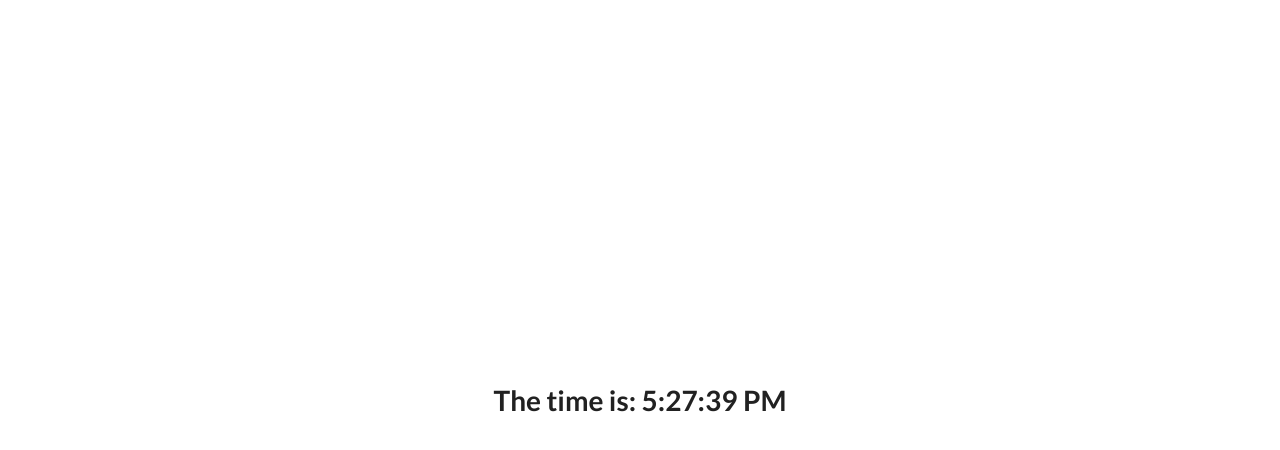
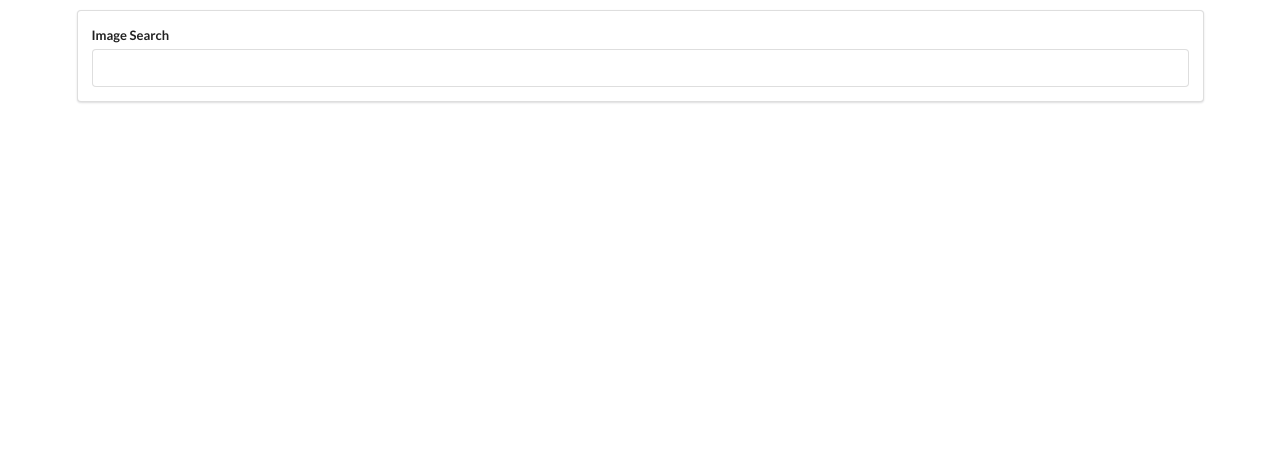
Before and after one commit to thanatP-Bz/react.js, a React (Create React App) app: page / in a window 1280 px wide. Shown: the top 450 px of the page. Built offline with nearby package versions, Linux system fonts and the light colour scheme.

Commit message:
childToParentFunction

```diff
--- /dev/null
+++ b/ReactLearning/setTime/index.css
@@ -0,0 +1,11 @@
+* {
+  box-sizing: border-box;
+}
+
+html {
+  font-family: sans-serif;
+}
+
+body {
+  margin: 0;
+}
--- a/src/App.js
+++ b/src/App.js
@@ -1,12 +1,19 @@
-import React from "react";
-import SetTime from "./SetTime";
+import SearchBar from "./Components/SearchBar";
+import React, { Component } from "react";
 
-const App = () => {
-  return (
-    <div>
-      <SetTime />
-    </div>
-  );
-};
+export class App extends Component {
+  onSearchSubmit = (term) => {
+    console.log(term);
+  };
+  render() {
+    return (
+      <div>
+        <div className="ui container" style={{ marginTop: "10px" }}>
+          <SearchBar onSubmit={this.onSearchSubmit} />
+        </div>
+      </div>
+    );
+  }
+}
 
 export default App;
--- /dev/null
+++ b/src/Components/SearchBar.js
@@ -0,0 +1,29 @@
+import React, { Component } from "react";
+
+export class SearchBar extends Component {
+  state = { term: "" };
+
+  onFormSubmit = (e) => {
+    e.preventDefault();
+    this.props.onSubmit(this.state.term);
+  };
+
+  render() {
+    return (
+      <div className="ui segment">
+        <form onSubmit={this.onFormSubmit} className="ui form">
+          <div className="field">
+            <label>Image Search</label>
+            <input
+              type="text"
+              value={this.state.term}
+              onChange={(e) => this.setState({ term: e.target.value })}
+            />
+          </div>
+        </form>
+      </div>
+    );
+  }
+}
+
+export default SearchBar;
```
Also changed, not shown: ReactLearning/setTime/App.js (added, +12 -0 lines), ReactLearning/setTime/index.js (added, +7 -0 lines), ReactLearning/setTime/SetTime.css (renamed from src/SetTime.css), ReactLearning/setTime/SetTime.js (renamed from src/SetTime.js).
